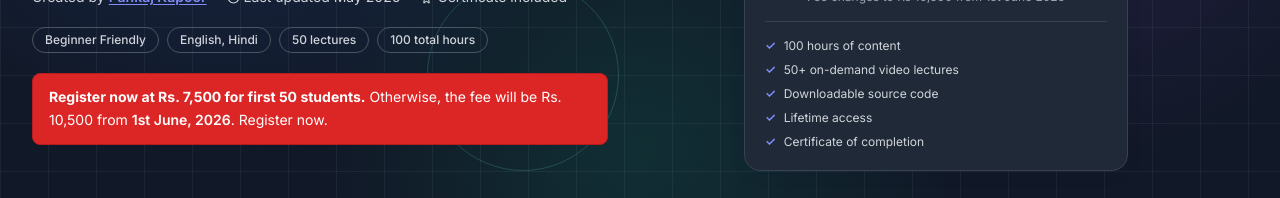
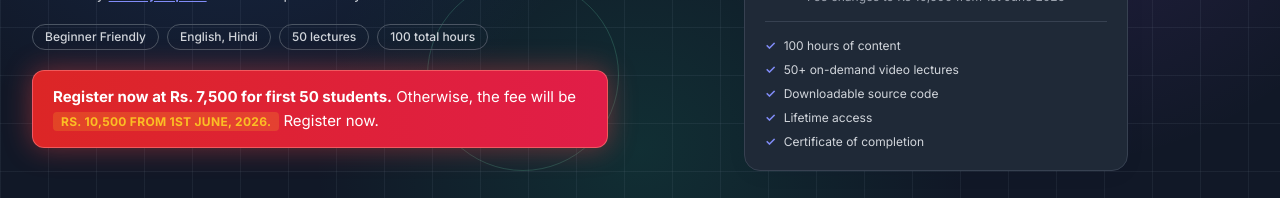
Before and after one commit to pankkap/mern-training-landing-page, a React (Vite) app in the folder frontend/: page / in a window 1280 px wide. Shown: the part 426-624 px from the top of the page. Built offline with nearby package versions, Linux system fonts and the light colour scheme; no server answers.

Commit message:
Update UI and Test with Rs. 10

```diff
--- a/frontend/src/components/Hero.jsx
+++ b/frontend/src/components/Hero.jsx
@@ -94,11 +94,10 @@ function Hero({ onReserve }) {
             </div>
 
             {/* reservation note */}
-            <div className="w-full rounded-lg border border-red-700 bg-red-600 px-4 py-3 lg:max-w-xl">
-              <p className="text-sm leading-relaxed text-white">
+            <div className="w-full rounded-xl border border-red-400/70 bg-gradient-to-r from-red-600 to-rose-600 px-5 py-3.5 text-left shadow-[0_0_28px_rgba(239,68,68,0.45)] lg:max-w-xl">
+              <p className="text-sm leading-relaxed text-white sm:text-[15px]">
                 <span className="font-bold text-white">Register now at Rs. 7,500 for first 50 students.</span>{' '}
-                Otherwise, the fee will be Rs. 10,500 from{' '}
-                <span className="font-semibold text-white">1st June, 2026</span>. Register now.
+                Otherwise, the fee will be <span className="rounded bg-amber-400/20 px-2 py-0.5 text-xs font-bold uppercase tracking-wide text-amber-400">Rs. 10,500 from 1st June, 2026.</span> Register now.
               </p>
             </div>
 
--- a/frontend/src/components/ModalForm.jsx
+++ b/frontend/src/components/ModalForm.jsx
@@ -2,7 +2,7 @@ import { useEffect, useState } from 'react'
 import { useNavigate } from 'react-router-dom'
 import { supabase } from '../lib/supabaseClient'
 
-const PAYMENT_AMOUNT = 7500
+const PAYMENT_AMOUNT = 5
 const initialForm = { name: '', email: '', phone: '' }
 const PENDING_REGISTRATION_KEY = 'pending_registration_id'
 // Razorpay test payment-link reference: https://rzp.io/rzp/ebTYN8xo
```
